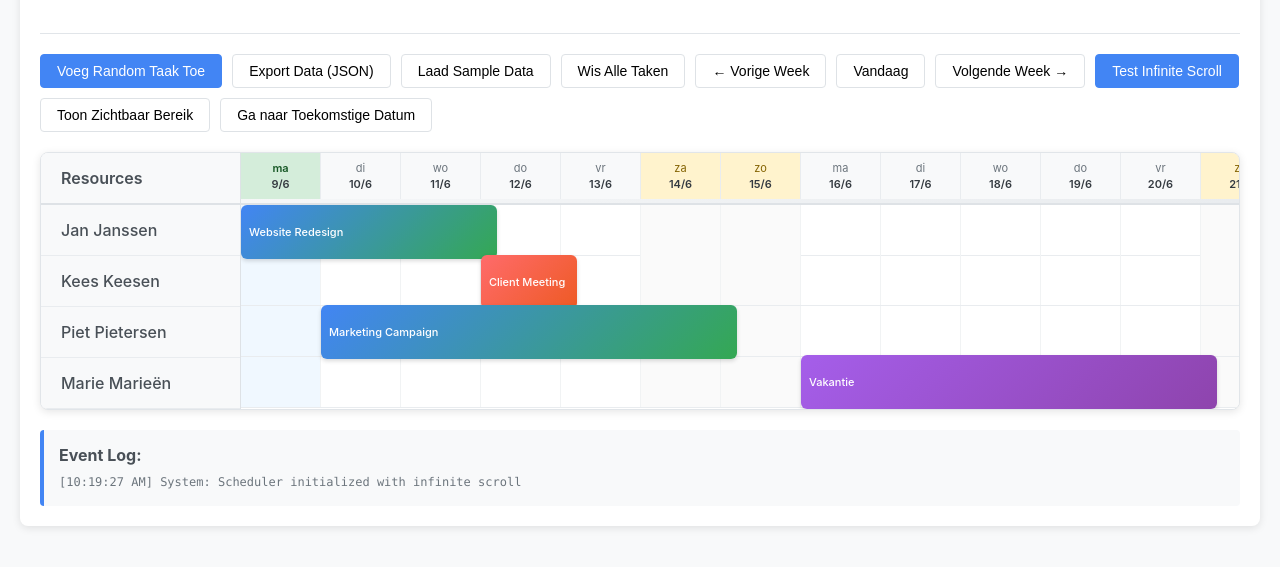
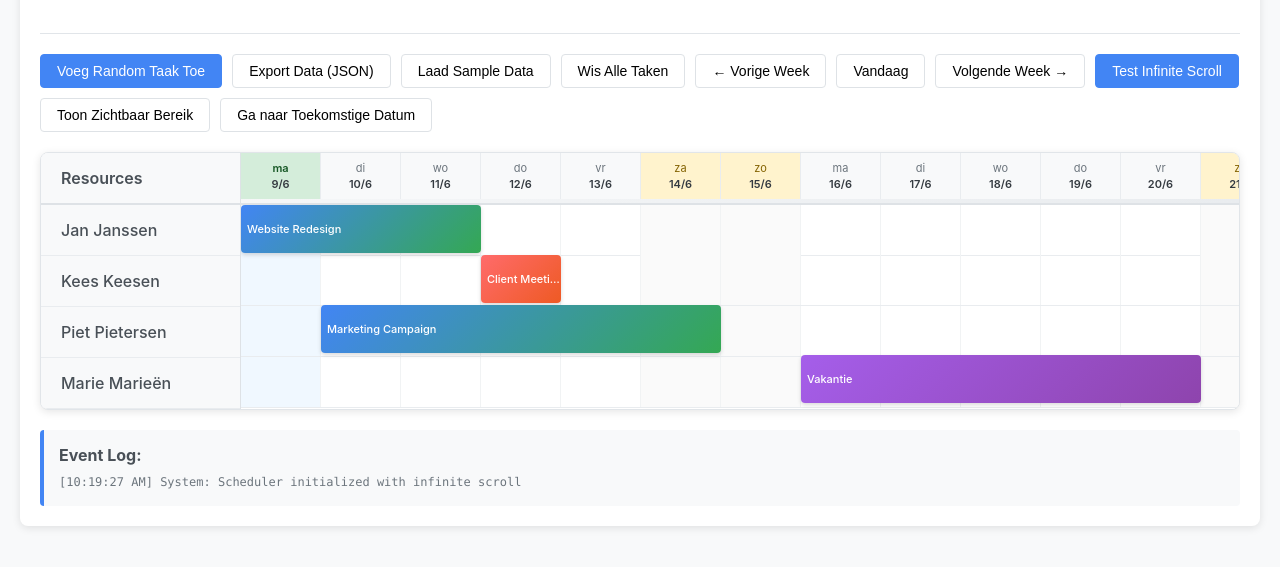
Before and after one commit to bemmerzaal/garansy-rp, a plain HTML site: page src/index.html in a window 1280 px wide. Shown: the part 145-712 px from the top of the page. Drawn offline with Linux system fonts and the light colour scheme.

Commit message:
fixed too large tasks

```diff
--- a/src/garansys_rp_schedular.js
+++ b/src/garansys_rp_schedular.js
@@ -324,7 +324,7 @@ class ResourceScheduler {
         const taskEl = document.createElement('div');
         taskEl.className = `task ${task.type || 'project'}`;
         taskEl.dataset.taskId = task.id;
-        taskEl.textContent = task.title;
+        taskEl.innerHTML = `<span class="task-text">${task.title}</span>`;
         taskEl.title = `${task.title} (${task.duration} dagen)`;
 
         // Calculate position
--- a/src/garansys_rp_styles.css
+++ b/src/garansys_rp_styles.css
@@ -28,7 +28,7 @@
 }
 
 .days-header-container {
-    overflow-x: auto;
+    overflow-x: hidden;
     overflow-y: hidden;
 }
 
@@ -141,8 +141,8 @@
     position: absolute;
     background: linear-gradient(135deg, #4285f4 0%, #34a853 100%);
     color: white;
-    border-radius: 6px;
-    padding: 4px 8px;
+    border-radius: 4px;
+    padding: 2px 0;
     font-size: 11px;
     font-weight: 500;
     cursor: move;
@@ -152,8 +152,8 @@
     white-space: nowrap;
     overflow: hidden;
     text-overflow: ellipsis;
-    top: 2px;
-    height: 46px;
+    top: 3px;
+    height: 44px;
     display: flex;
     align-items: center;
     min-width: 60px;
@@ -182,6 +182,12 @@
 
 .task.project {
     background: linear-gradient(135deg, #4285f4 0%, #34a853 100%);
+}
+
+.task-text {
+    margin-left: 6px;
+    overflow: hidden;
+    text-overflow: ellipsis;
 }
 
 /* Modal Styles */
```
